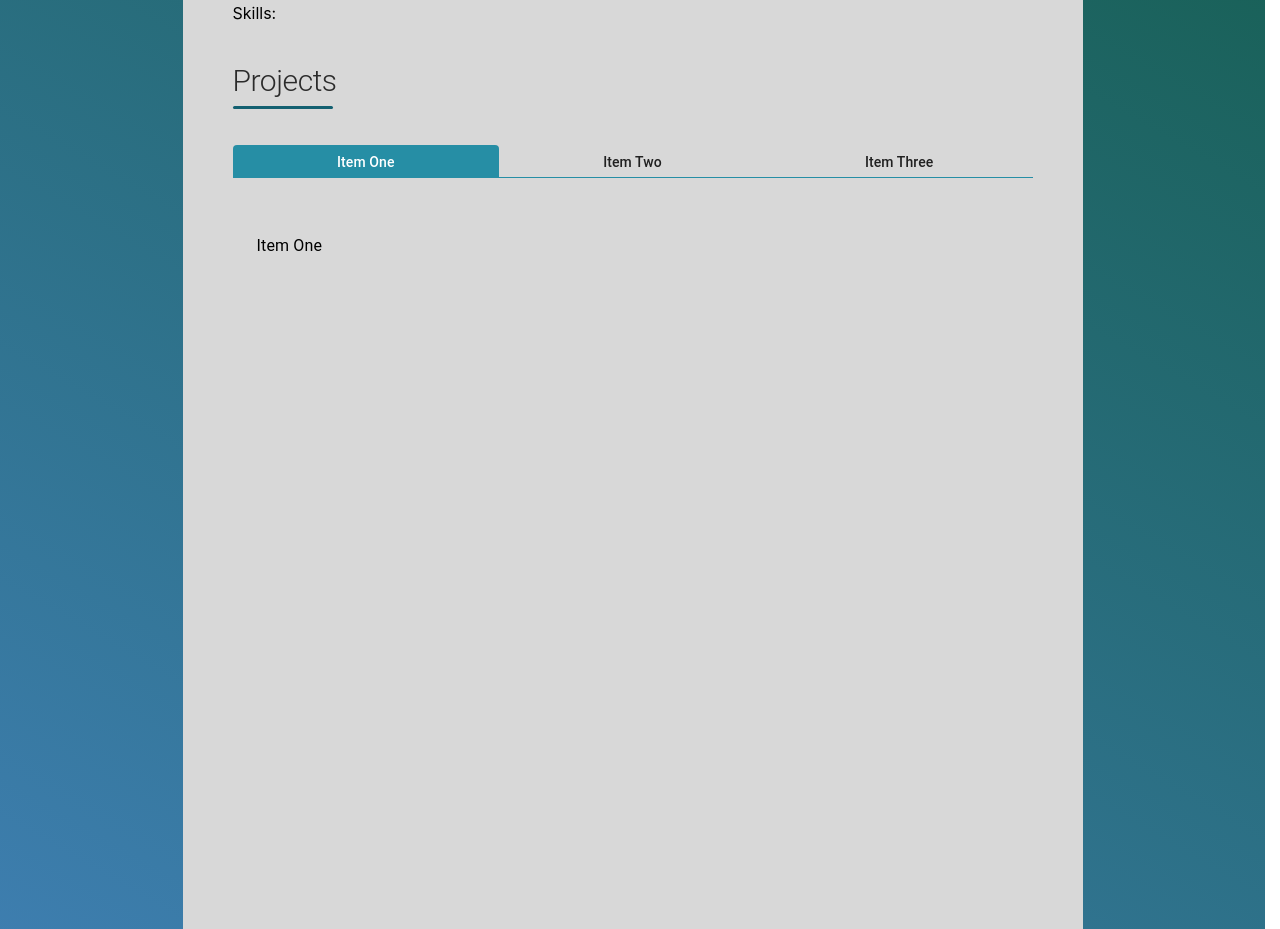
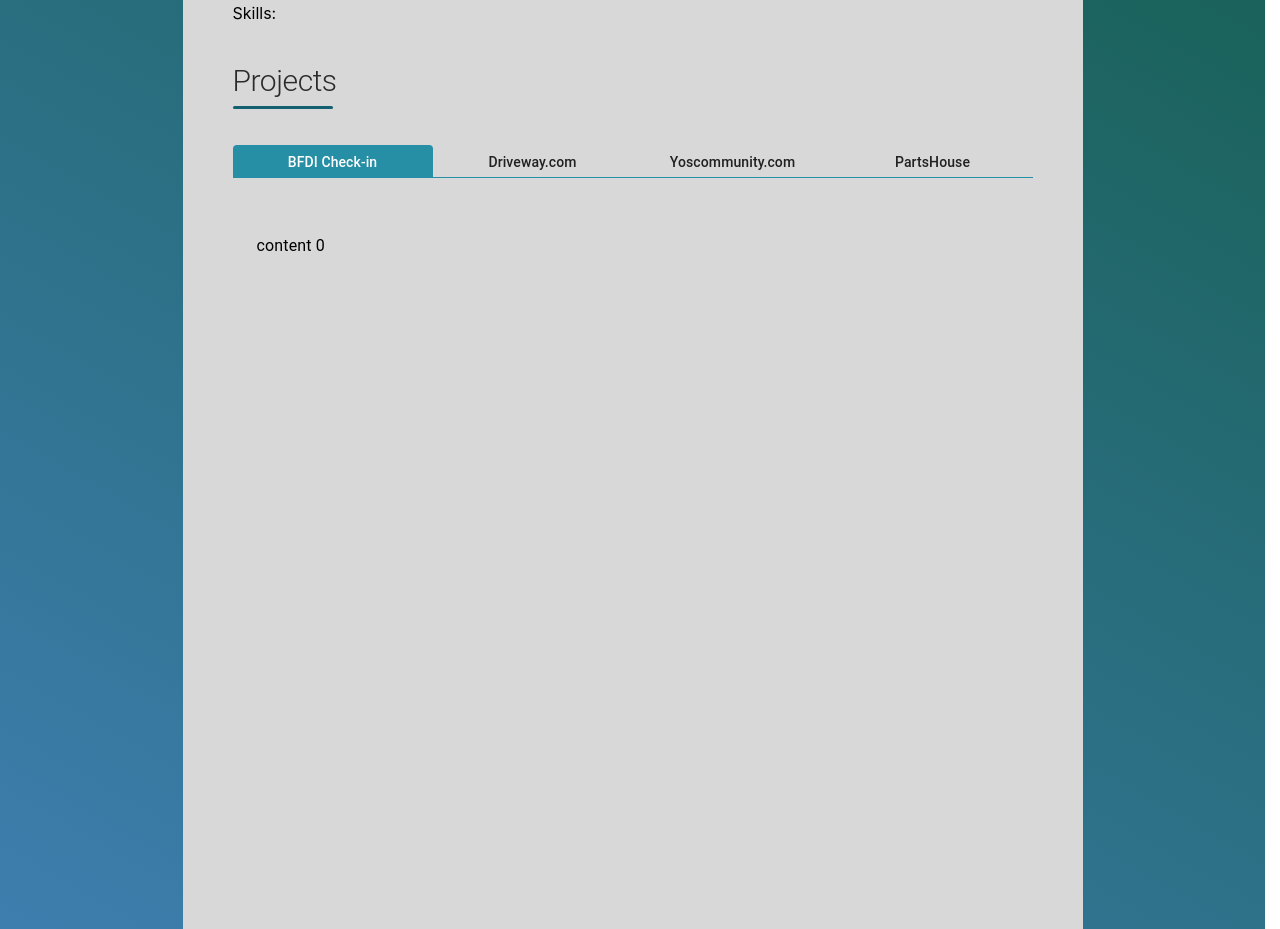
Before and after one commit to Erick-Bravo/Erick-Bravo.github.io, a React (Create React App) app: page / in a window 1280 px wide. Shown: the part 920-1849 px from the top of the page. Built offline with nearby package versions, Linux system fonts and the light colour scheme.

Commit message:
tabs now dynamic to be reused

```diff
--- a/src/components/ContentComponents/Projects/Projects.tsx
+++ b/src/components/ContentComponents/Projects/Projects.tsx
@@ -7,11 +7,18 @@ const ProjectsContainer = styled(Box)({
   marginBottom: "40px",
 });
 
+const tabData = [
+  { label: "BFDI Check-in", content: "content" },
+  { label: "Driveway.com", content: "content" },
+  { label: "Yoscommunity.com", content: "content" },
+  { label: "PartsHouse", content: "content" },
+];
+
 const Projects = () => {
   return (
     <ProjectsContainer>
       <Header text="Projects" />
-      <DynamicTabs />
+      <DynamicTabs tabsData={tabData} />
     </ProjectsContainer>
   );
 };
--- a/src/components/DynamicTabs/DynamicTabs.tsx
+++ b/src/components/DynamicTabs/DynamicTabs.tsx
@@ -1,8 +1,9 @@
-import * as React from 'react';
-import Tab from '@mui/material/Tab';
-import Typography from '@mui/material/Typography';
-import Box from '@mui/material/Box';
-import { TabHRStyled, TabsStyled } from './DynamicTabs.styled';
+import * as React from "react";
+import Tab from "@mui/material/Tab";
+import Typography from "@mui/material/Typography";
+import Box from "@mui/material/Box";
+import { TabHRStyled, TabsStyled } from "./DynamicTabs.styled";
+import { SyntheticEvent, useState } from "react";
 
 interface TabPanelProps {
   children?: React.ReactNode;
@@ -10,7 +11,7 @@ interface TabPanelProps {
   value: number;
 }
 
-function TabPanel(props: TabPanelProps) {
+const TabPanel = (props: TabPanelProps) => {
   const { children, value, index, ...other } = props;
 
   return (
@@ -28,36 +29,36 @@ function TabPanel(props: TabPanelProps) {
       )}
     </div>
   );
-}
+};
 
-const DynamicTabs = () => {
-  const [value, setValue] = React.useState(0);
+const DynamicTabs = ({ tabsData }: any) => {
+  const [value, setValue] = useState(0);
 
-  const handleChange = (event: React.SyntheticEvent, newValue: number) => {
+  const handleChange = (_event: SyntheticEvent, newValue: number) => {
     setValue(newValue);
   };
 
   return (
-    <Box sx={{ width: '100%' }}>
+    <Box sx={{ width: "100%" }}>
       <Box>
-        <TabsStyled value={value} onChange={handleChange} aria-label="basic TabsStyled example">
-          <Tab label="Item One"  />
-          <Tab label="Item Two"  />
-          <Tab label="Item Three"  />
+        <TabsStyled
+          value={value}
+          onChange={handleChange}
+          aria-label="basic TabsStyled example"
+        >
+          {tabsData.map((data: { label: string }) => (
+            <Tab label={data.label} />
+          ))}
         </TabsStyled>
       </Box>
 
       <TabHRStyled />
 
-      <TabPanel value={value} index={0}>
-        Item One
-      </TabPanel>
-      <TabPanel value={value} index={1}>
-        Item Two
-      </TabPanel>
-      <TabPanel value={value} index={2}>
-        Item Three
-      </TabPanel>
+      {tabsData.map((data: { content: number }, i: number) => (
+        <TabPanel value={value} index={i}>
+          {`${data.content} ${i}`}
+        </TabPanel>
+      ))}
     </Box>
   );
 };
```
